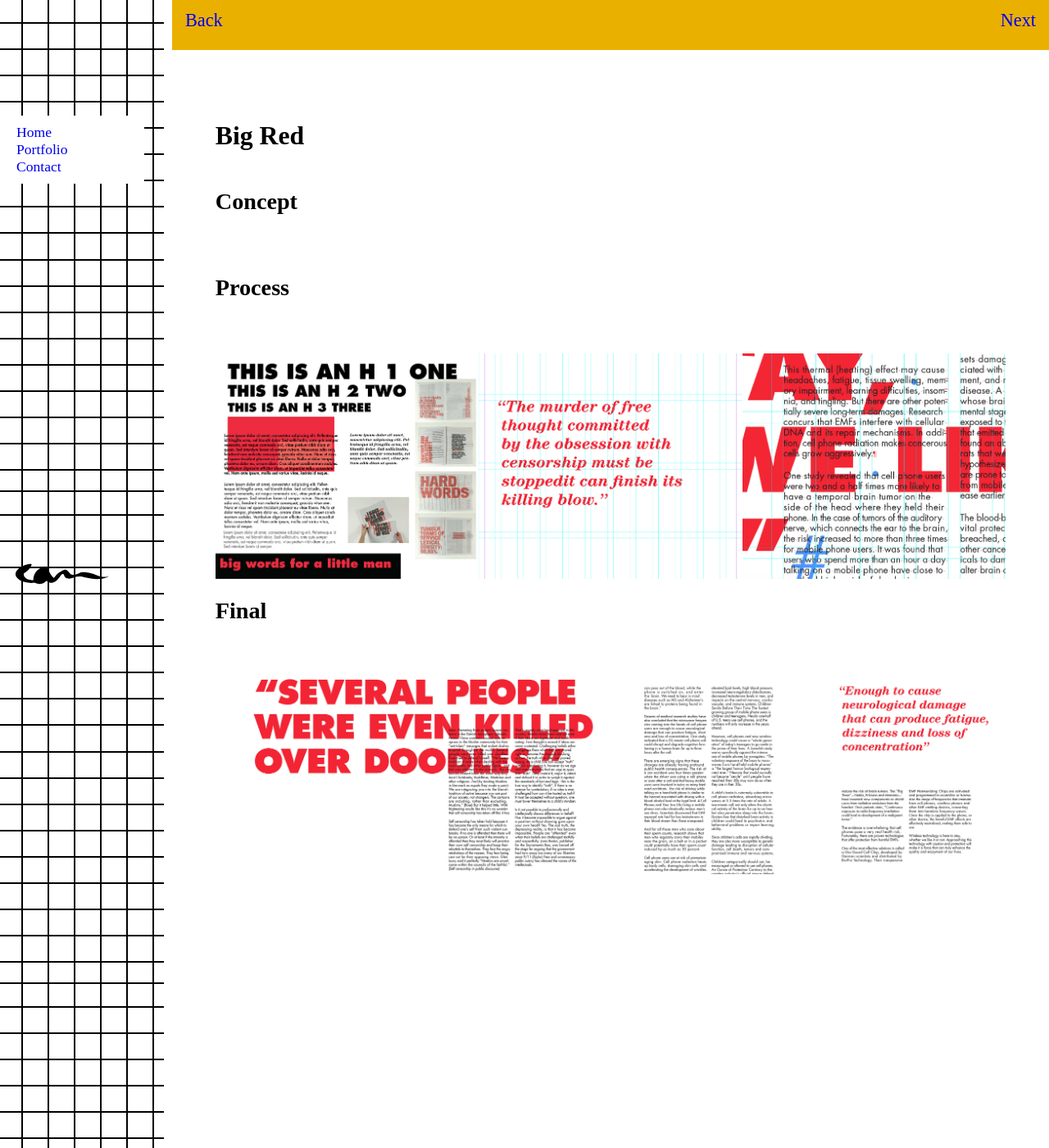
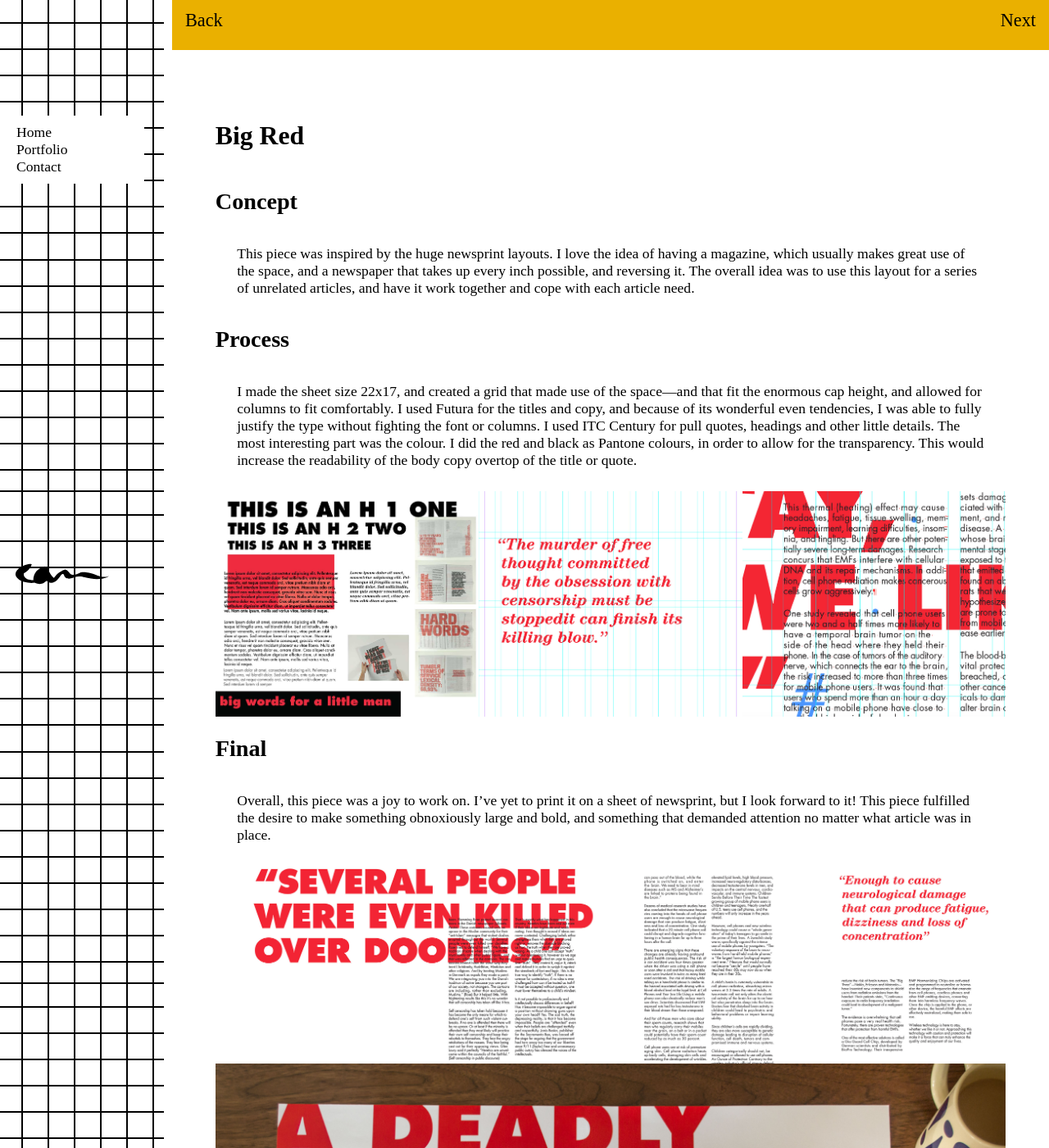
Before and after one commit to sky-bones/portfolio, a Jekyll site: the page built from _posts/2015-10-20-big-red.md, in a window 1280 px wide and 1400 px high. Shown: the whole window at 82% size. Built offline with Jekyll 4.4.1, drawn with Linux system fonts in a browser that asks for light colours; some web fonts are replaced.

Commit message:
image smashing and text additions

```diff
--- a/_posts/2015-10-20-big-red.md
+++ b/_posts/2015-10-20-big-red.md
@@ -3,13 +3,13 @@ layout: portfolio-layout
 title: Big Red
 imagename: bigredlayout
 tools: InDesign
-concept:
-process:
+concept: This piece was inspired by the huge newsprint layouts. I love the idea of having a magazine, which usually makes great use of the space, and a newspaper that takes up every inch possible, and reversing it.  The overall idea was to use this layout for a series of unrelated articles, and have it work together and cope with each article need.
+process: I made the sheet size 22x17, and created a grid that made use of the space—and that fit the enormous cap height, and allowed for columns to fit comfortably.  I used Futura for the titles and copy, and because of its wonderful even tendencies, I was able to fully justify the type without fighting the font or columns. I used ITC Century for pull quotes, headings and other little details.  The most interesting part was the colour. I did the red and black as Pantone colours, in order to allow for the transparency. This would increase the readability of the body copy overtop of the title or quote.
 processimages:
   - bigredlayout/process1.jpg
   - bigredlayout/process2.jpg
   - bigredlayout/process3.jpg
-finalwords:
+finalwords: Overall, this piece was a joy to work on. I’ve yet to print it on a sheet of newsprint, but I look forward to it! This piece fulfilled the desire to make something obnoxiously large and bold, and something that demanded attention no matter what article was in place.
 finalimages:
   - bigredlayout/final1.jpg
   - bigredlayout/final2.jpg
--- a/css/main.css
+++ b/css/main.css
@@ -34,6 +34,7 @@ body {
 a {
 	text-decoration: none;
 	cursor: pointer;
+	color: black;
 }
 
 a:focus {
@@ -64,19 +65,21 @@ li {
 }
 
 header {
-	background-color: #ED0241;
+	background-color: white;
 	position: relative;
 	background-image: url("../img/pattern.png");
 }
 
 .nav {
-  font-size: 1.1250rem;
+
+	font-size: 1.1250rem;
 	width: 10em;
 	margin: 10px 0 0 0;
 	display: none;
 	position: inline-block; /*inline keeps it within the header/ changed from absolute,*/
 	background-color: white;
 }
+
 
 .nav-check:checked ~ .nav {
 	display: block;
@@ -94,7 +97,7 @@ header {
 
 .nav-check {
 	position: absolute;
-	top: -3em;
+	top: -4em;
 }
 
 .nav-check:checked ~ .nav-label {
@@ -102,8 +105,8 @@ header {
 }
 
 .nav a:hover {
-	padding: 3px;
-	background-color: white;
+	padding: 4px;
+	background-color: #ED0241;
 }
 
 .nav-open {
@@ -128,7 +131,7 @@ header {
 }
 
 .current {
-	color: gray;
+	color: red;
 }
 
 .logo {
```
Also changed, not shown: _posts/2015-10-20-accursed.md (+2 -2 lines), img/portfolio-img/bigredlayout/final3.jpg (added), img/portfolio-img/font/final2.jpg, img/portfolio-img/quotebook/final1.jpg, img/portfolio-img/quotebook/final2.jpg, img/portfolio-img/quotebook/final3.jpg (added).
